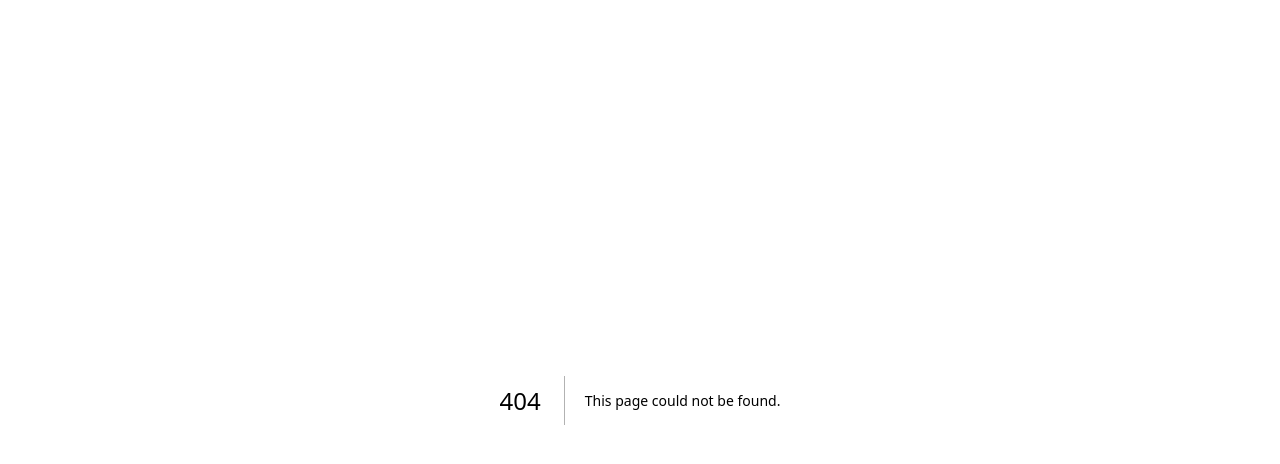
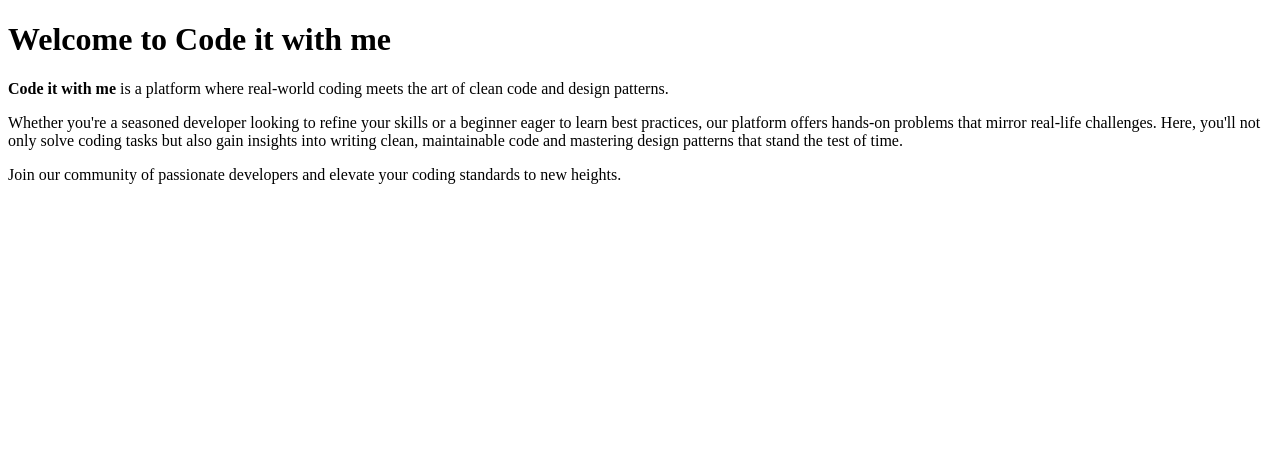
Before and after one commit to nitish-dev-1503/code-it-with-me, a Next.js app: page /docs in a window 1280 px wide. Before the commit this address had no page. Shown: the top 464 px of the page. Built offline with nearby package versions, Linux system fonts and the light colour scheme.

Commit message:
Add docs home page

```diff
--- a/app/layout.js
+++ b/app/layout.js
@@ -1,7 +1,7 @@
 import { Inter } from "next/font/google";
 import "./globals.css";
 
-const inter = Inter({ subsets: ["latin"] });
+const inter = Inter({ weight: ['300', '400', '600', '800'], subsets: ["latin"] });
 
 export const metadata = {
   title: "Create Next App",
@@ -11,7 +11,7 @@ export const metadata = {
 export default function RootLayout({ children }) {
   return (
     <html lang="en">
-      <body className={inter.className}>{children}</body>
+      <body className={`${inter.className}`}>{children}</body>
     </html>
   );
 }
--- /dev/null
+++ b/pages/_meta.json
@@ -0,0 +1,6 @@
+{
+    "docs": {
+        "title": "Home",
+        "type": "page"
+    }
+}
--- /dev/null
+++ b/pages/docs.mdx
@@ -0,0 +1,7 @@
+# Welcome to Code it with me
+
+**Code it with me** is a platform where real-world coding meets the art of clean code and design patterns.
+
+Whether you're a seasoned developer looking to refine your skills or a beginner eager to learn best practices, our platform offers hands-on problems that mirror real-life challenges. Here, you'll not only solve coding tasks but also gain insights into writing clean, maintainable code and mastering design patterns that stand the test of time.
+
+Join our community of passionate developers and elevate your coding standards to new heights.
```
